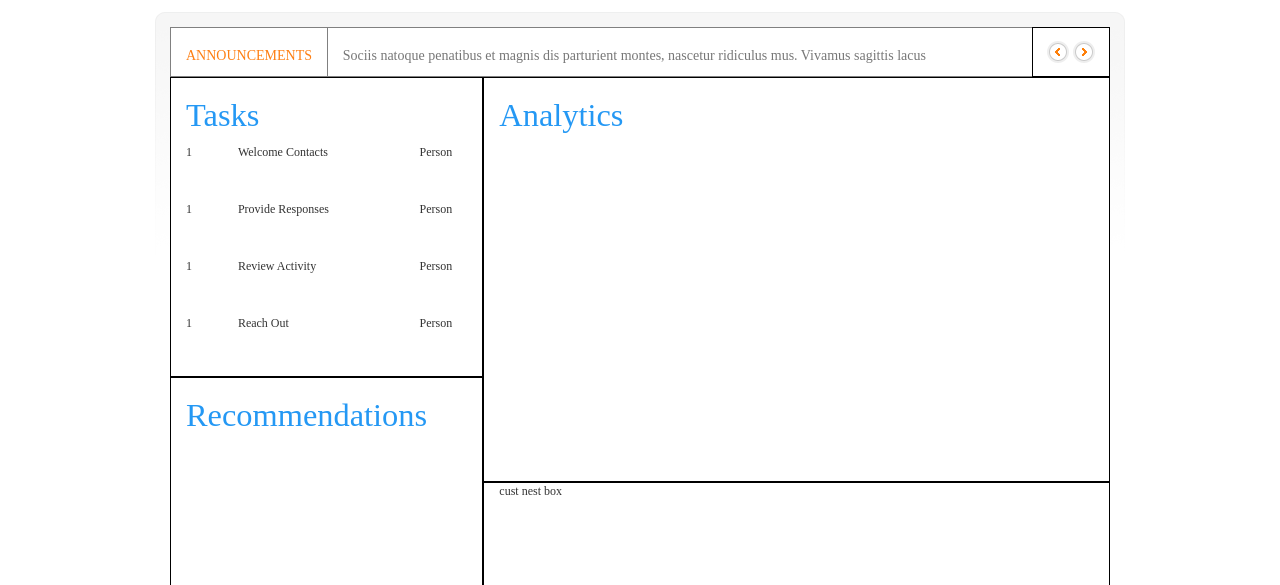
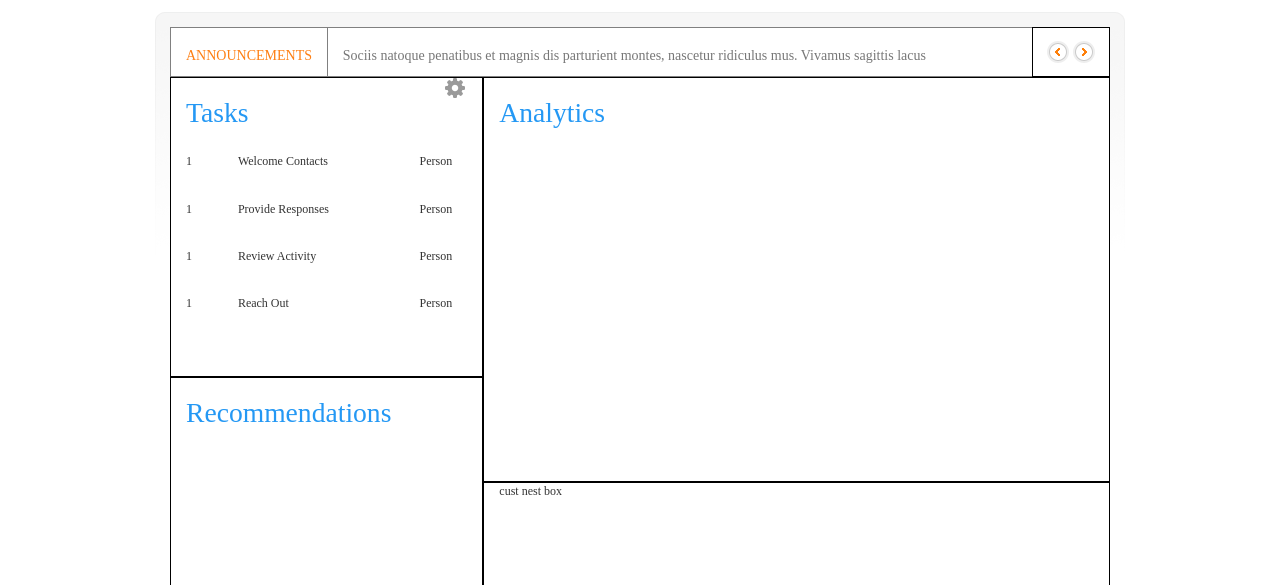
Before and after one commit to lexinamer/j586-project1, a plain HTML site: page index.html in a window 1280 px wide. Shown: the part 215-800 px from the top of the page. Drawn offline with nearby package versions, Linux system fonts and the light colour scheme.

Commit message:
style changes

```diff
--- a/css/style.css
+++ b/css/style.css
@@ -15,7 +15,12 @@ p {
 
 h3 {
   color: #2498f4;
-  font-size: 2.7em;
+  font-size: 2.3em;
+}
+
+h5 {
+  color: #2498f4;
+  font-size: 1em;
 }
 .stream {
   color: #fff;
@@ -27,7 +32,8 @@ h3 {
 }
 
 .tasks {
-  padding-bottom: 40px;
+  padding-bottom: 15px;
+  padding-top: 15px;
 }
 
 .center-block {
--- a/index.html
+++ b/index.html
@@ -97,7 +97,10 @@
         <div class="col-xs-12 col-md-4 bodyleft">
           <div class="row">
             <div class="col-md-12 tasks-box">
-              <h3>Tasks</h3>
+              <div class="row tasks-header">
+                <div class="col-md-10"><h3>Tasks</h3></div>
+                <div class="col-md-2"><img src="images/body/settings.png"></div>
+              </div>
                 <div class="row tasks">
                   <div class="col-md-2">1</div>
                   <div class="col-md-7">Welcome Contacts</div>
```
Also changed, not shown: 1 other file.
